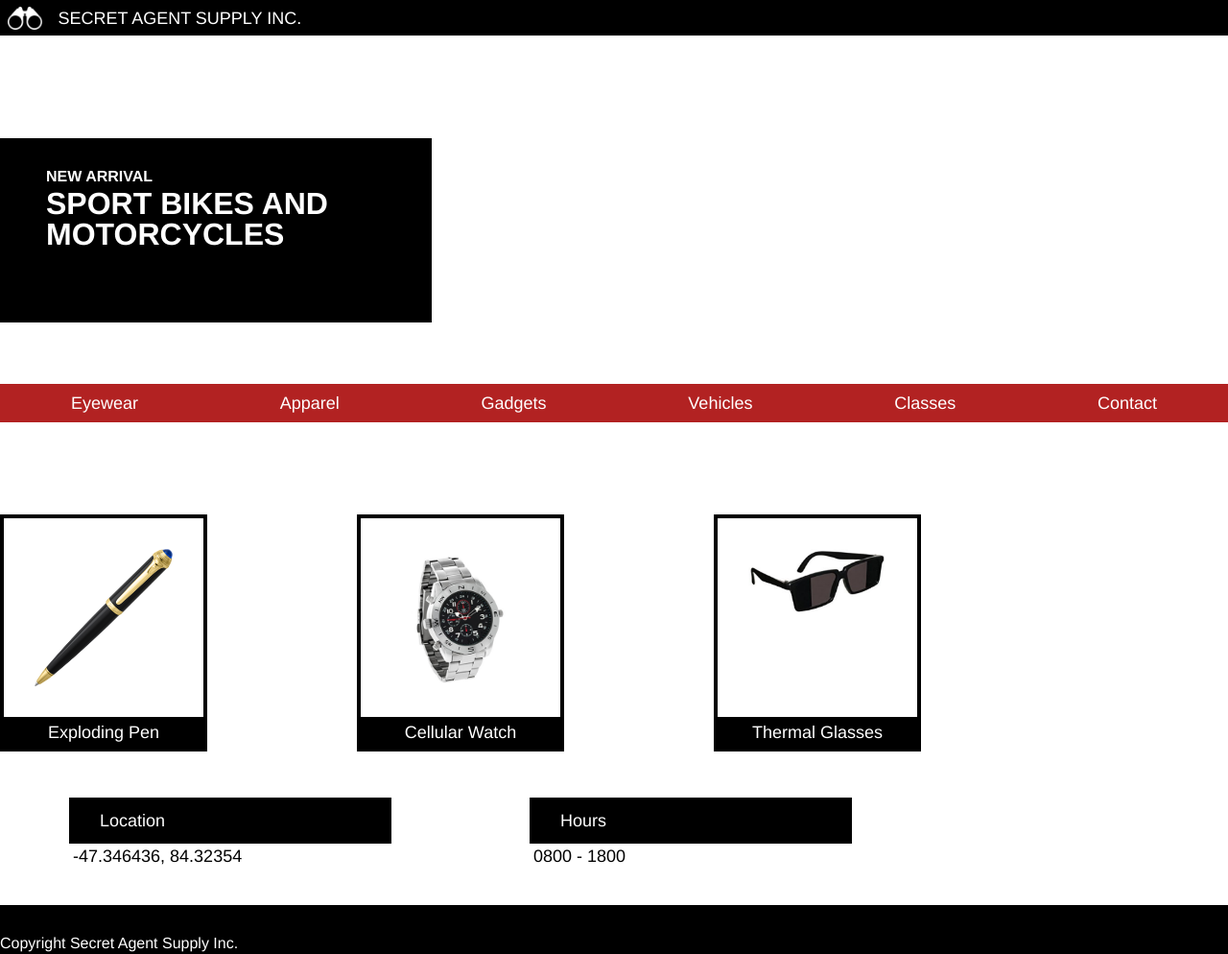
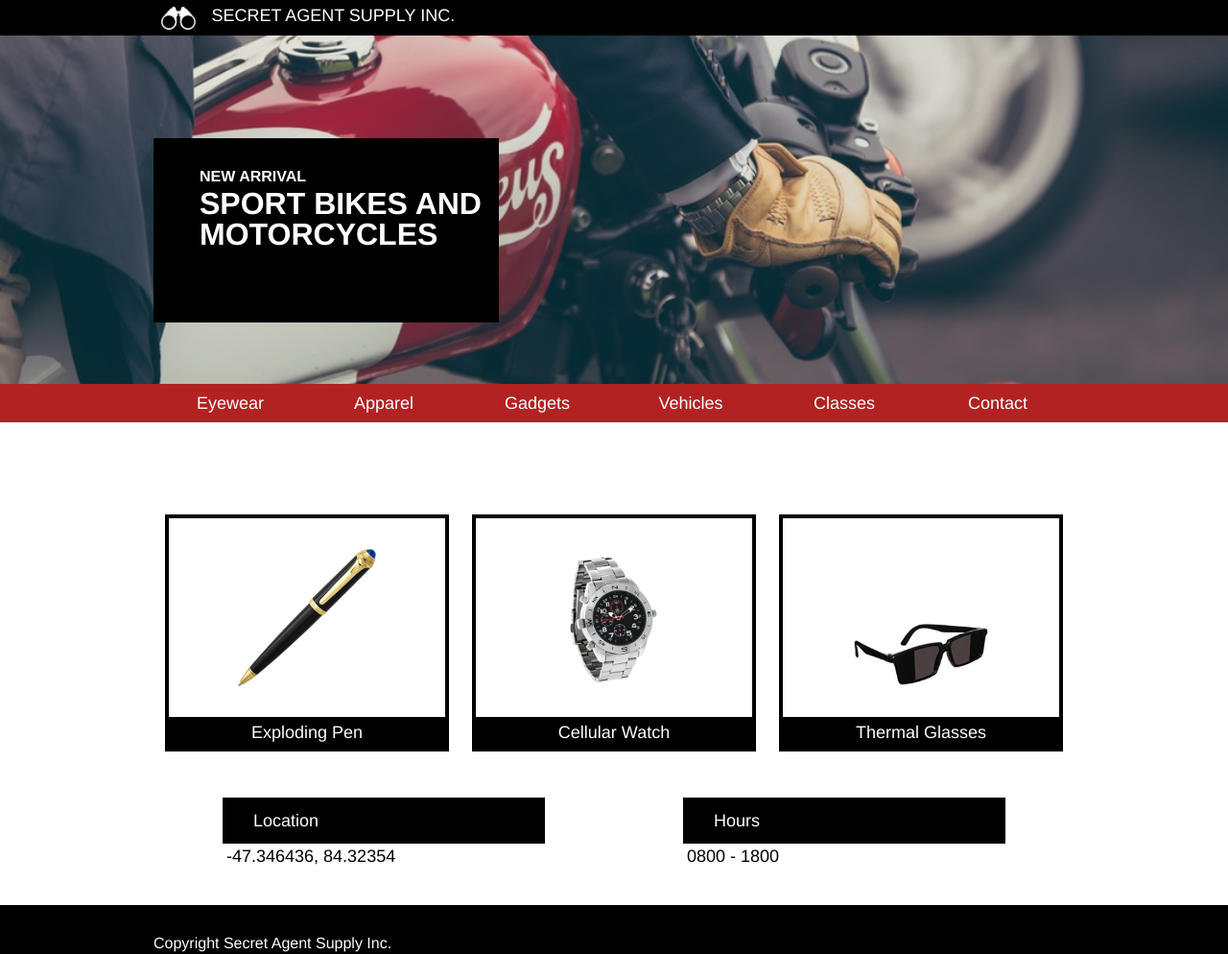
Before and after one commit to stegriff007/SecretAgentSupply, a plain HTML site: page index.html in a window 1280 px wide. Shown: the whole page at 96% size. Drawn offline with Linux system fonts and the light colour scheme.

Commit message:
CSS Positoning. Container is fixed, Image is fixed. There is still a problem with spacing inside the descriptions.

```diff
--- a/index.html
+++ b/index.html
@@ -1,33 +1,47 @@
 <!DOCTYPE html>
 <html>
+
 <head>
 	<title>Secret Agent Supply</title>
-       <link href="./resources/css/reset.css" type="text/css" rel="stylesheet">
-	<link href="./resources/css/style.css" type="text/css" rel="stylesheet">
+
+    	<link href="./resources/css/reset.css" type="text/css" rel="stylesheet">
+		<link href="./resources/css/style.css" type="text/css" rel="stylesheet">
+
 </head>
+
 <body>
 
 	<header>
-		<img src="./resources/images/logo.png" class="logo">
-		<span>SECRET AGENT SUPPLY INC.</span>
+		<div class="container">
+			<img src="./resources/images/logo.png" class="logo">
+			<span>SECRET AGENT SUPPLY INC.</span>
+		</div>
 	</header>
 
-		<div class="banner">
+	<div class="banner">
+		<div class="container">
 			<div class="box">
 				<h3>NEW ARRIVAL</h3>
 				<h1>SPORT BIKES AND MOTORCYCLES</h1>
 			</div>
 		</div>
+	</div>
 
 	<nav>
+
+		<div class="container">
 		<span>Eyewear</span>
 		<span>Apparel</span>
 		<span>Gadgets</span>
 		<span>Vehicles</span>
 		<span>Classes</span>
 		<span>Contact</span>
+		</div>
+
 	</nav>
 
+
+	<div class="container">
 	<div class="product_grid">
 
 		<div class="description">
@@ -46,7 +60,9 @@
 		</div>
 
 	</div>
+	</div>
 
+	<div class="container">
 	<div class="info">
 
 		<div>
@@ -59,9 +75,12 @@
 			<h4>0800 - 1800</h4>
 		</div>
 	</div>
+	</div>
 
 	<div class="footer">
+		<div class="container">
 		<h5>Copyright Secret Agent Supply Inc.</h5>
+		</div>
 	</div>
 
 </body>
--- a/resources/css/style.css
+++ b/resources/css/style.css
@@ -4,8 +4,9 @@ body {
 
 }
 .container {
-	position: relative;
-	width: 960px;
+    display: flex;
+    width: 960px;
+    margin: 0 auto;
 
 }
 header {
@@ -17,6 +18,7 @@ header {
 	height: 2.32rem;
 	justify-content: flex-start;
 	position: absolute;
+	margin: 0 auto;
 }
 
 .logo {
@@ -25,8 +27,8 @@ header {
 }
 
 .banner {
-	width: 960px;
-	background-image: url("./resources/images/moto.jpg");
+	width: 100%;
+	background-image: url("../images/moto.jpg");
 	background-position: center;
 	background-repeat: no-repeat;
 	background-size: cover;
@@ -36,7 +38,7 @@ header {
 
 }
 
-nav {
+nav span {
 	width: 100%;
 	background-color: firebrick;
 	height: 2.5rem;
@@ -46,12 +48,16 @@ nav {
 	justify-content: space-around;
 	z-index: 25;
 }
+nav {
+	width: 100%;
+	background-color: firebrick;
+}
 
 .product_grid {
 	margin-top: 3rem;
 	width: 960px;
 	display: flex;
-	justify-content: space-between;
+	justify-content: space-around;
 	background-color: white;
 }
 
@@ -60,7 +66,7 @@ nav {
 	color: white;
 	margin-top: 9rem;
 	height: 9rem;
-	width: 25em;
+	width: 20em;
 	padding-bottom: 3rem;
 }
 
@@ -80,35 +86,30 @@ nav {
 
 .description {
 	display: flex;
-	max-width: 30%;
+	width: 30%;
 	margin-top: 3rem;
-	height: auto;
 	border: 4px solid black;
 	flex-direction: column;
-	justify-content: space-between;
-	flex-wrap: wrap-reverse;
+	justify-content: flex-end;
+	align-items: center;
+}
 
-}
 
 .description h3 {
 	display: flex;
-	justify-content: space-around;
+	justify-content: center;
 	background-color: black;
 	color: white;
 	height: 2rem;
 	align-items: center;
-
+	width: 100%;
 }
 
 .description img {
-	display: flex;
-	height: auto;
 	max-height: 9rem;
-	width: auto;
 	max-width: 9rem;
 	margin: 2rem;
-	align-items: center;
-	justify-content: center;
+
 }
 
 .footer {
```
Also changed, not shown: 2 other files.
